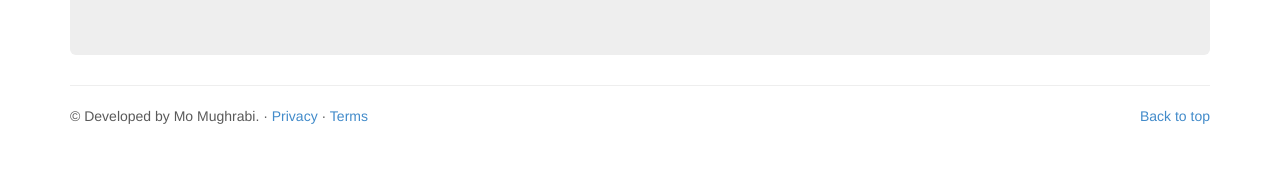
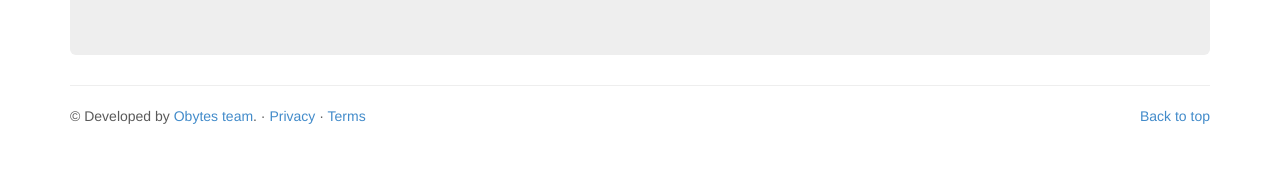
Before and after one commit to mo-mughrabi/djsocial, a Django app: template templates/pages/home.html in a window 1280 px wide. Shown: the part 1262-1435 px from the top of the page. Run offline with Django 3.2, Linux system fonts and the light colour scheme; the template is opened without the code that fills it, so the values that code supplies are empty; some libraries are stand-ins or nearby versions.

Commit message:
update authors file + readme.md

```diff
--- a/settings/development.py
+++ b/settings/development.py
@@ -10,6 +10,7 @@ DATABASES = {
     }
 }
 
+# for use with authentication
 TWITTER_CONSUMER_KEY = ''
 TWITTER_CONSUMER_SECRET = ''
 
--- a/templates/base.html
+++ b/templates/base.html
@@ -110,7 +110,7 @@
         <footer>
             <p class="pull-right"><a href="#">{% trans 'Back to top' %}</a></p>
 
-            <p>&copy; {% trans 'Developed by' %} {% trans 'Mo Mughrabi' %}. &middot; <a
+            <p>&copy; {% trans 'Developed by' %} <a href="http://www.obytes.com">{% trans 'Obytes team' %}</a>. &middot; <a
                     href="#">{% trans 'Privacy' %}</a> &middot; <a href="#">{% trans 'Terms' %}</a></p>
         </footer>
     {% endblock %}
```
Also changed, not shown: README.md, 1 other file.
